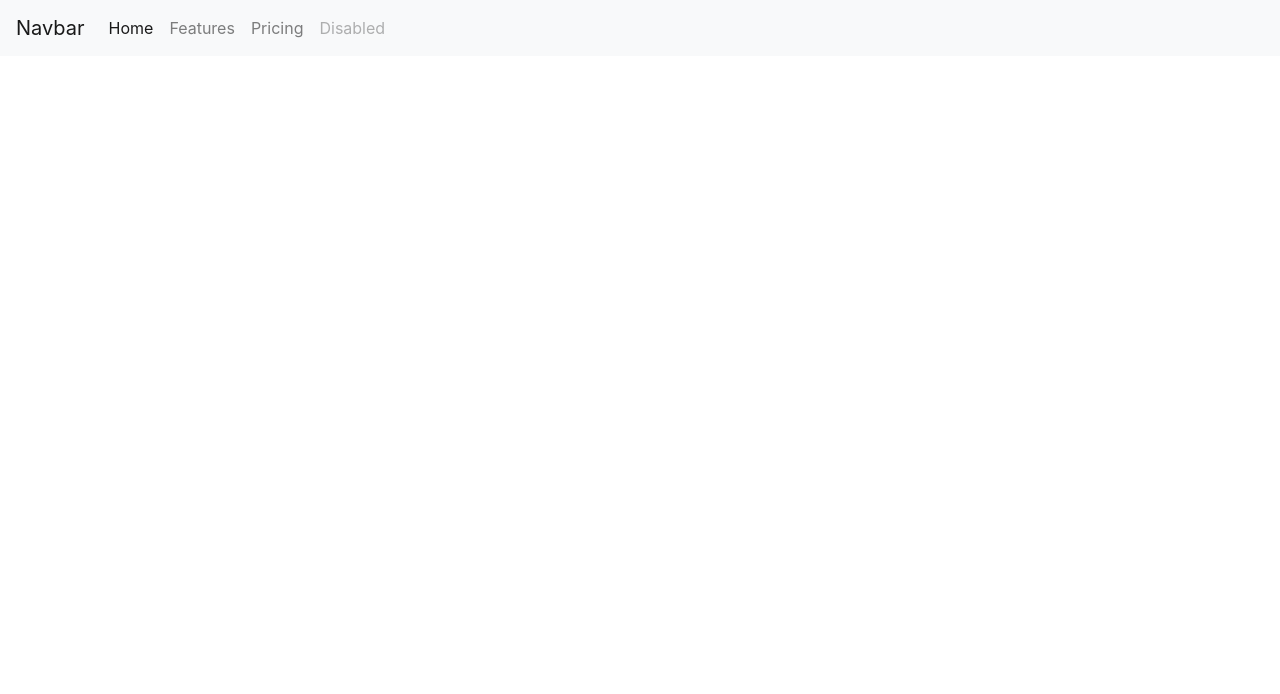
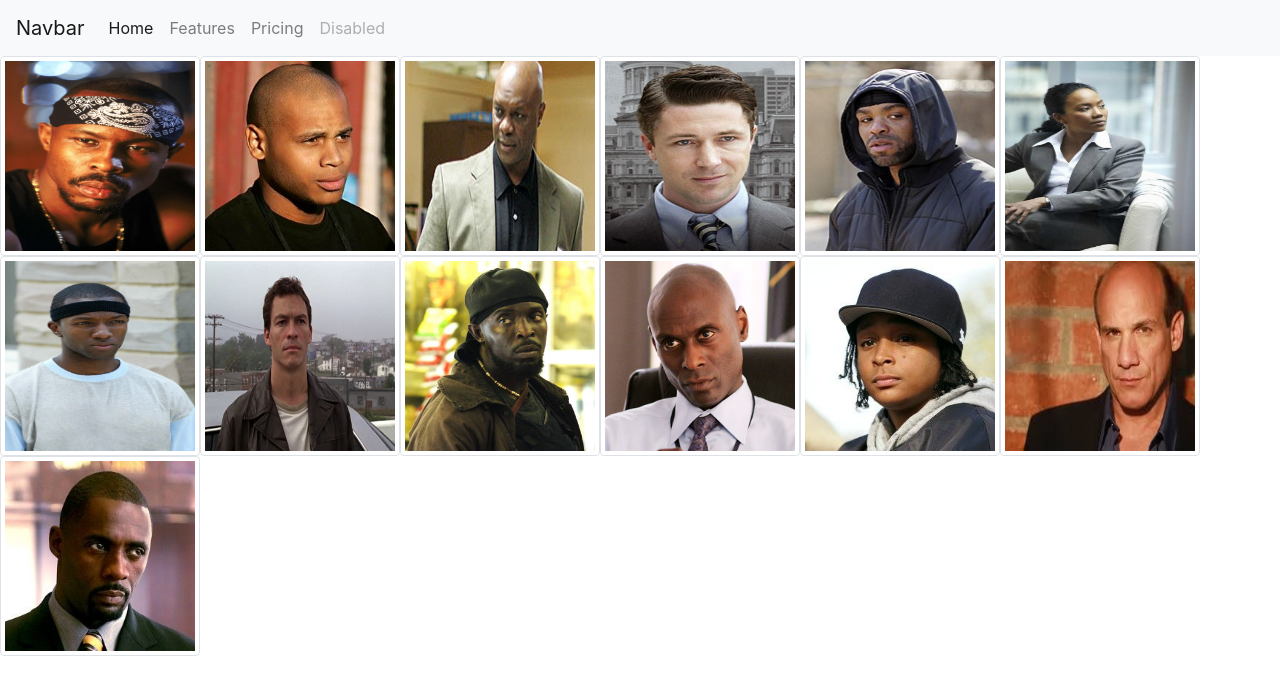
Before and after one commit to gmocore/clickery, a React (Create React App) app: page / in a window 1280 px wide. Shown: the top 694 px of the page. Built offline with nearby package versions, Linux system fonts and the light colour scheme.

Commit message:
fixed props in Photo component

```diff
--- a/src/App.js
+++ b/src/App.js
@@ -9,6 +9,10 @@ class App extends Component {
     characters
   };
 
+   handleClick = (e) => {
+    console.log(e)
+  }
+
   render() {
     return (
       <div className="app">
@@ -17,9 +21,9 @@ class App extends Component {
           <Photo src={image}
           alt={name}
           key={id}
-          id={id} />
+          id={id}
+          onClick={this.handleClick} />
         ))}
-        {console.log(this.state.characters)}
       </div>
     );
   }
--- a/src/components/Photo/Photo.js
+++ b/src/components/Photo/Photo.js
@@ -1,10 +1,11 @@
 import React from 'react';
 
-const Photo = ({id, name, image}) =>
+const Photo = ({src, alt, id}) =>
 
-        <img
-            src={image}
-            alt={name}
+        <img className="img-thumbnail"
+        style={{height: '200px', width: '200px'}}
+            src={src}
+            alt={alt}
             key={id}
             id={id}
         />;
```
